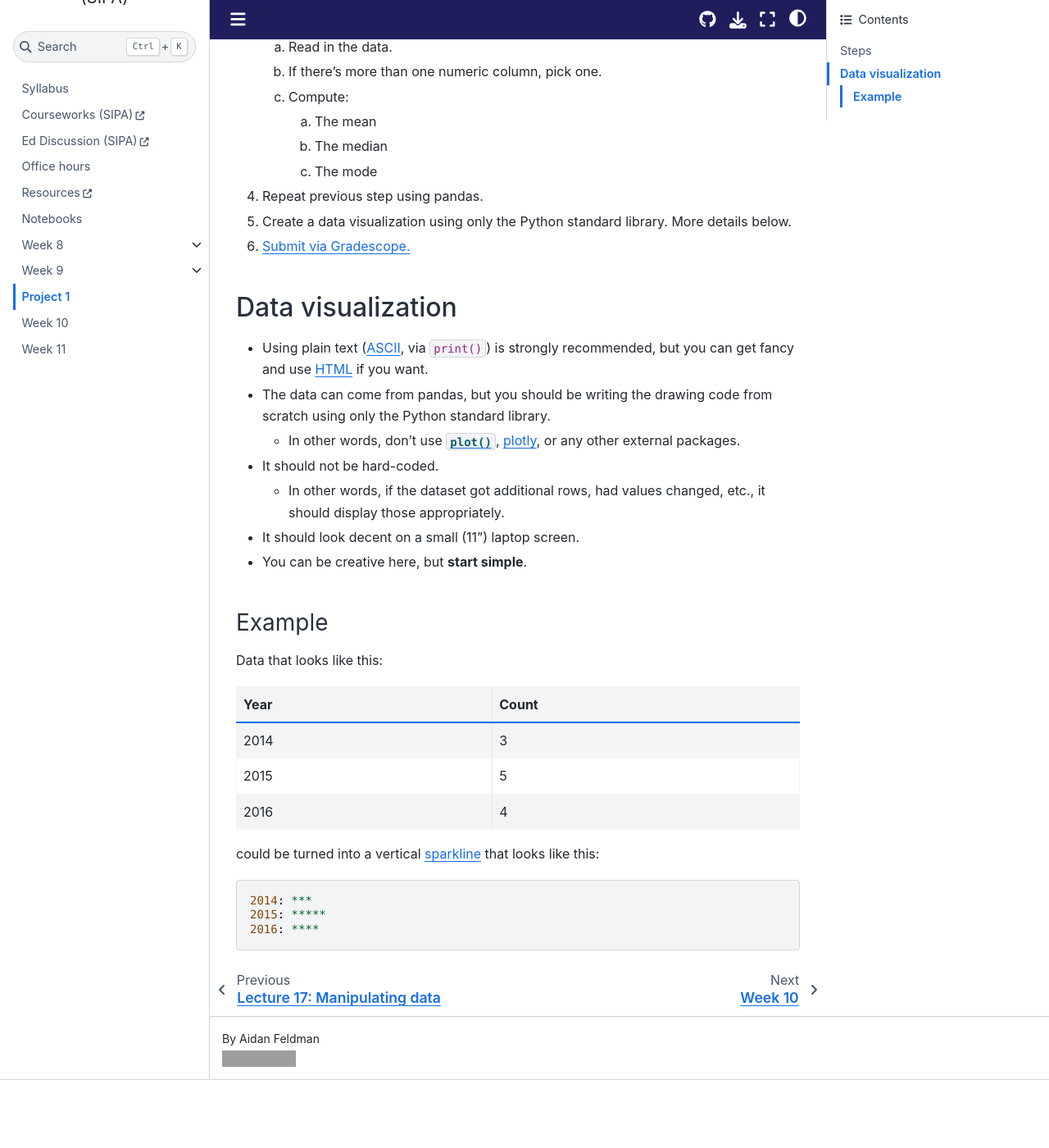
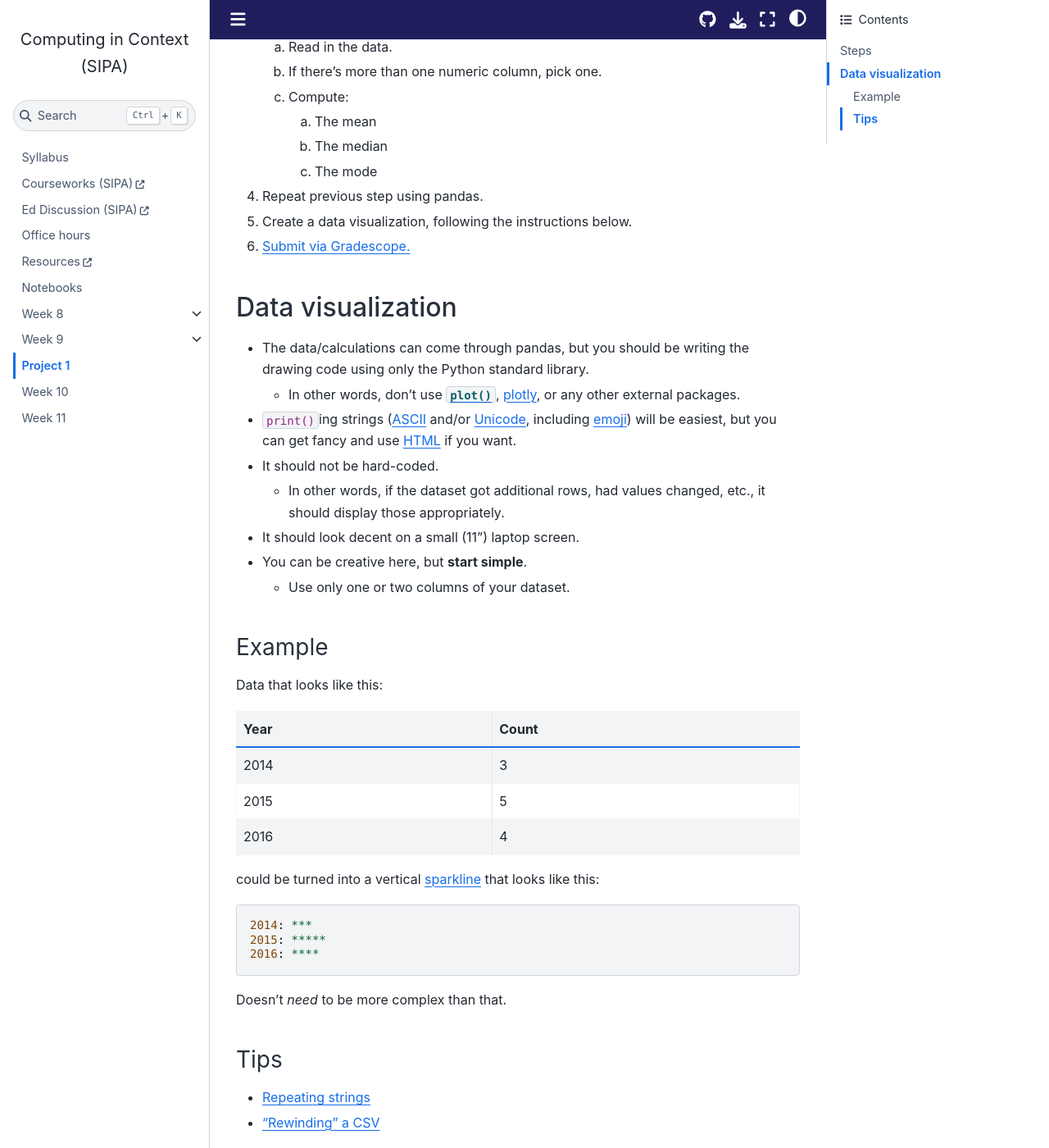
Before and after one commit to afeld/computing-in-context, a Jupyter Book: the page built from project_1.md, in a window 1280 px wide and 1400 px high, scrolled down 726 px. Shown: the whole window at 82% size. Built offline with Jupyter Book 1.0.4 settings and Sphinx 7.4.7 and the Sphinx Book theme 1.1.4, drawn with Linux system fonts in a browser that asks for light colours; before the commit the page ends 2043 px from its top, so only the background shows below that; grey boxes are pictures that could not be loaded.

Commit message:
rephrase Project 1 data viz instructions

````diff
--- a/project_1.md
+++ b/project_1.md
@@ -28,18 +28,19 @@ For all steps, explain what you're doing and what you found using [Markdown cell
       - The median
       - The mode
 1. Repeat previous step using pandas.
-1. Create a data visualization using only the Python standard library. More details below.
+1. Create a data visualization, following the instructions below.
 1. [Submit via Gradescope.](https://courseworks2.columbia.edu/courses/207091/assignments/1345872)
 
 ## Data visualization
 
-- Using plain text ([ASCII](https://www.techtarget.com/whatis/definition/ASCII-American-Standard-Code-for-Information-Interchange), via `print()`) is strongly recommended, but you can get fancy and use [HTML](https://mkonicek.medium.com/simple-tip-how-to-use-html-in-jupyter-notebook-eef14e81dbc5) if you want.
-- The data can come from pandas, but you should be writing the drawing code from scratch using only the Python standard library.
+- The data/calculations can come through pandas, but you should be writing the drawing code using only the Python standard library.
   - In other words, don't use [`plot()`](https://pandas.pydata.org/docs/reference/api/pandas.DataFrame.plot.html), [plotly](https://plotly.com/python/), or any other external packages.
+- `print()`ing strings ([ASCII](https://www.techtarget.com/whatis/definition/ASCII-American-Standard-Code-for-Information-Interchange) and/or [Unicode](https://en.wikipedia.org/wiki/List_of_Unicode_characters), including [emoji](https://getemoji.com/)) will be easiest, but you can get fancy and use [HTML](https://mkonicek.medium.com/simple-tip-how-to-use-html-in-jupyter-notebook-eef14e81dbc5) if you want.
 - It should not be hard-coded.
   - In other words, if the dataset got additional rows, had values changed, etc., it should display those appropriately.
 - It should look decent on a small (11") laptop screen.
 - You can be creative here, but **start simple**.
+  - Use only one or two columns of your dataset.
 
 ### Example
 
@@ -58,3 +59,10 @@ could be turned into a vertical [sparkline](https://en.wikipedia.org/wiki/Sparkl
 2015: *****
 2016: ****
 ```
+
+Doesn't _need_ to be more complex than that.
+
+### Tips
+
+- [Repeating strings](https://phoenixnap.com/kb/python-repeat-string)
+- ["Rewinding" a CSV](https://stackoverflow.com/questions/431752/python-csv-reader-how-do-i-return-to-the-top-of-the-file)
````
